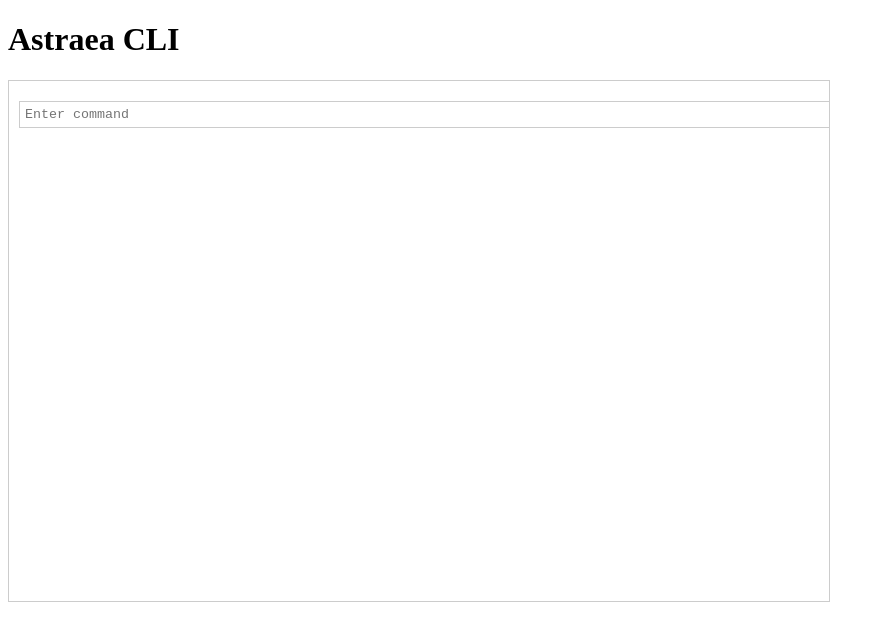
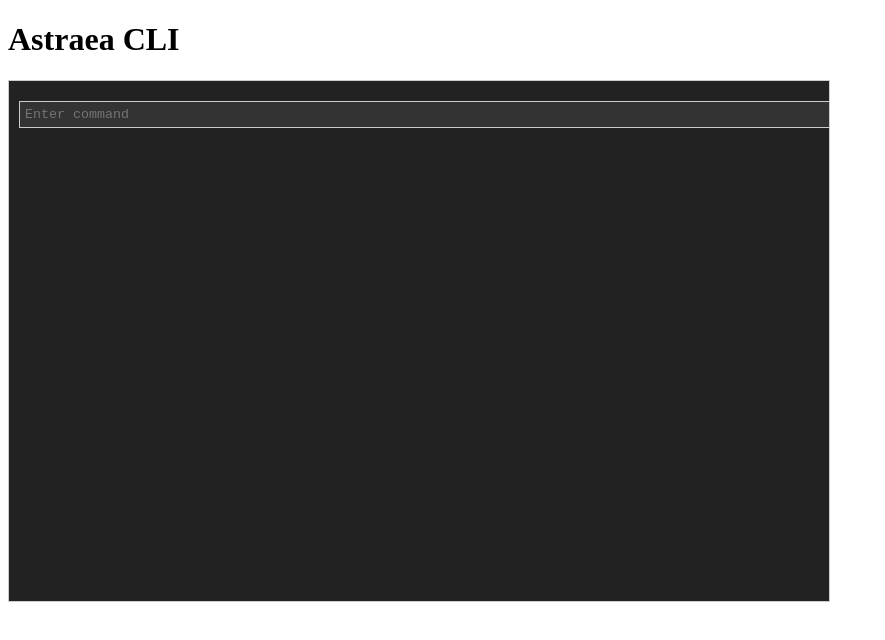
Before and after one commit to The-Astral-Conclave/astraea-cli, a website: page public/index.html in a window 1280 px wide. Shown: the whole page, without its empty margins (0-885 px from the left). Drawn offline with Linux system fonts and the light colour scheme.

Commit message:
Update styles.css
Signed-off-by: WCguru <169405753+WCguru@users.noreply.github.com>

```diff
--- a/public/styles.css
+++ b/public/styles.css
@@ -5,6 +5,8 @@
   padding: 10px;
   font-family: monospace;
   overflow-y: auto;
+  background-color: #222; /* Dark background for a terminal look */
+  color: #eee;           /* Light text color for contrast */
 }
 
 .output {
@@ -17,4 +19,6 @@
   padding: 5px;
   border: 1px solid #ccc;
   font-family: monospace;
+  background-color: #333; /* Darker background for the input */
+  color: #eee;             /* Light text color for contrast */
 }
```
